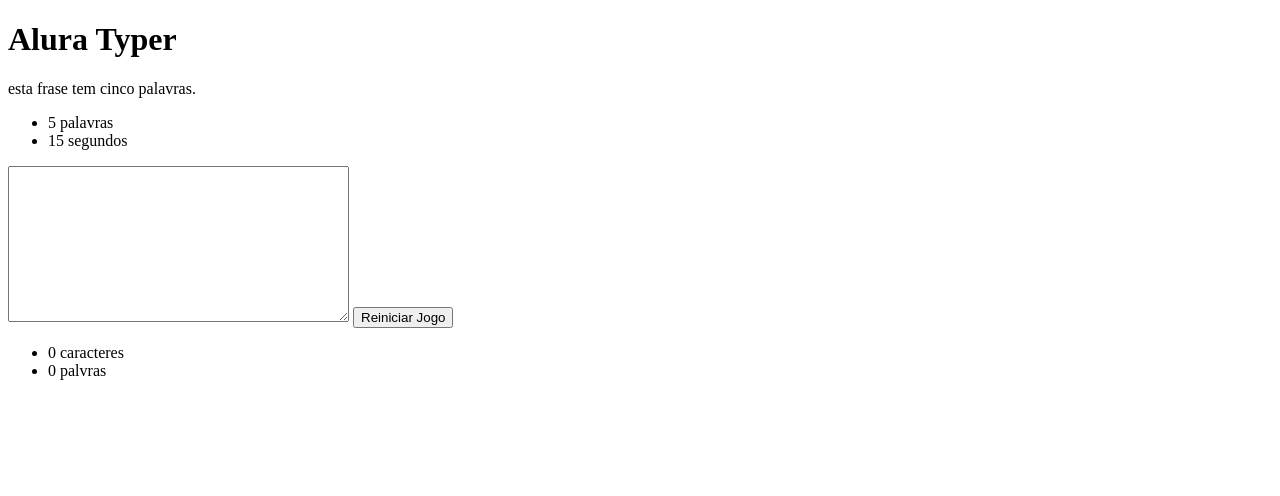
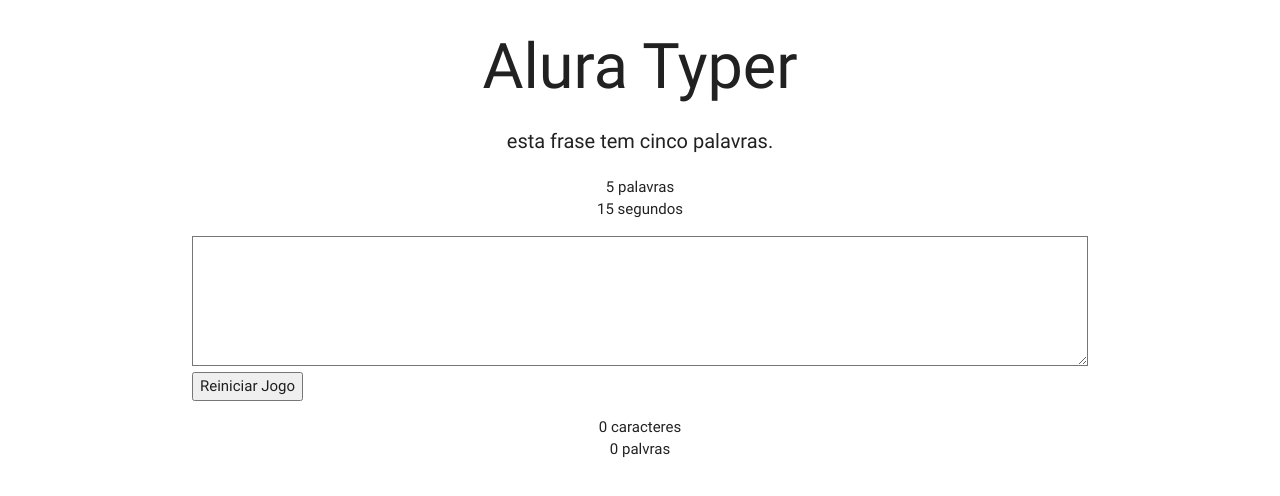
Before and after one commit to Viniciusdeab/contador-de-palavras, a plain HTML site: page public/principal.html in a window 1280 px wide. Drawn offline with Linux system fonts and the light colour scheme.

Commit message:
Estilização da seção do textarea, vimos que podemos utilizar a função .css('') ou .addClass('') para estilzar

```diff
--- a/public/css/estilos.css
+++ b/public/css/estilos.css
@@ -0,0 +1,12 @@
+.frase{
+    font-size: 20px;
+}
+
+.campo-digitacao{
+    font-size: 20px;
+    height: 130px;
+}
+
+.campo-desativado{
+    background-color: lightgray;
+}
--- a/public/js/main.js
+++ b/public/js/main.js
@@ -36,11 +36,14 @@
 
     campo.one("focus", function () {
         var cronometroID = setInterval(function () {
+            $("#botao-reiniciar").attr("disabled", true);
             tempoRestante--;
             $("#tempo-digitacao").text(tempoRestante);
             if (tempoRestante < 1) {
                 campo.attr("disabled", true);
+                $("#botao-reiniciar").attr("disabled", false);
                 clearInterval(cronometroID);
+                campo.addCalss("campo-desativado");
             }
         }, 1000);
     });
--- a/public/principal.html
+++ b/public/principal.html
@@ -1,26 +1,32 @@
 <!DOCTYPE html>
 <html lang="pt-br">
+
 <head>
     <meta charset="UTF-8">
     <title>Alura Typer</title>
+    <link rel="stylesheet" href="css/libs/materialize.min.css">
+    <link rel="stylesheet" href="css/estilos.css">
 </head>
+
 <body>
-    <h1>Alura Typer</h1>
-    <p class="frase">esta frase tem cinco palavras.</p>
+    <div class="container">
+        <h1 class="center">Alura Typer</h1>
+        <p class="frase center">esta frase tem cinco palavras.</p>
 
-    <ul class="informacoes">
+        <ul class="informacoes center">
             <li><span id="tamanho-frase">19</span> palavras</li>
             <li><span id="tempo-digitacao">15</span> segundos</li>
         </ul>
 
         <textarea class="campo-digitacao" name="" id="" cols="40" rows="10"></textarea>
         <button id="botao-reiniciar">Reiniciar Jogo</button>
-    <ul>
+        <ul class="center">
             <li><span id="contador-caracteres">0</span> caracteres</li>
             <li><span id="contador-palavras">0</span> palvras</li>
         </ul>
-
+    </div>
     <script src="js/jquery.js"></script>
     <script src="js/main.js"></script>
 </body>
+
 </html>
```
Lines whose indentation alone changed are shown as unchanged.
